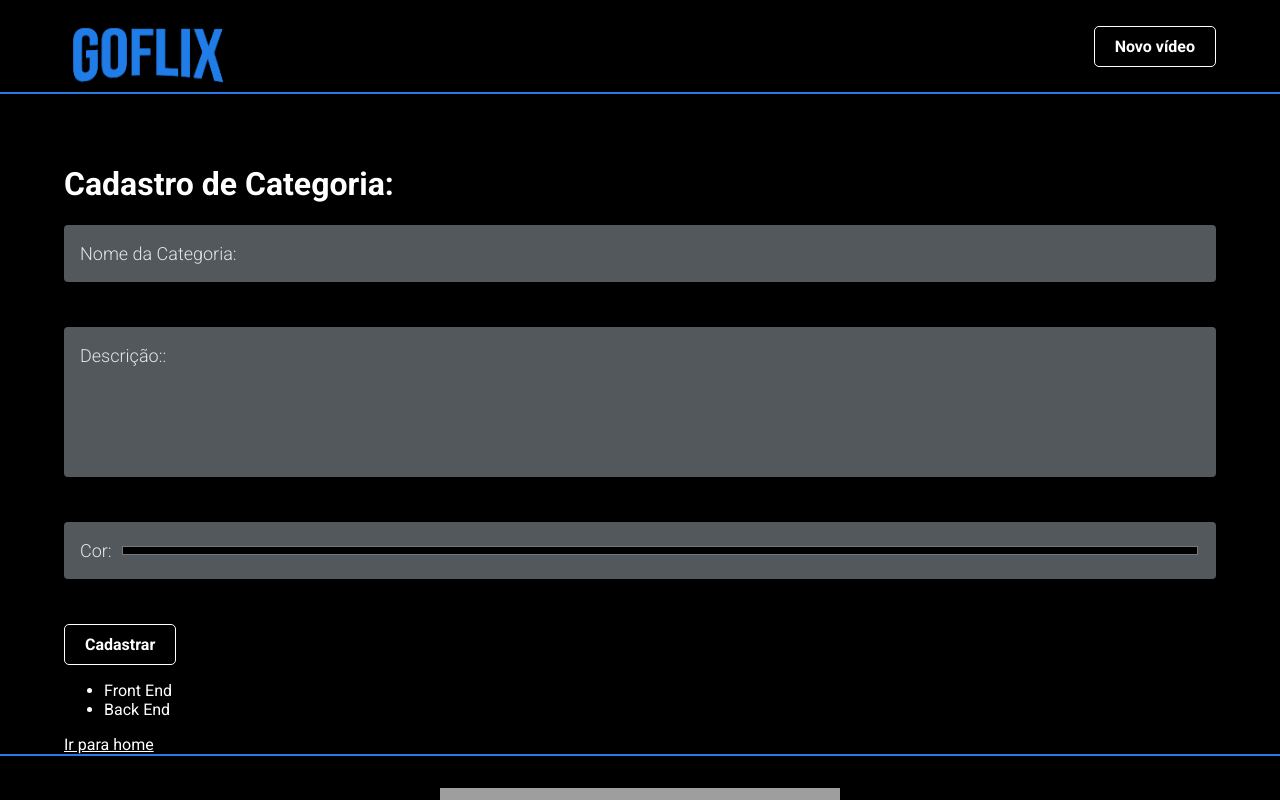
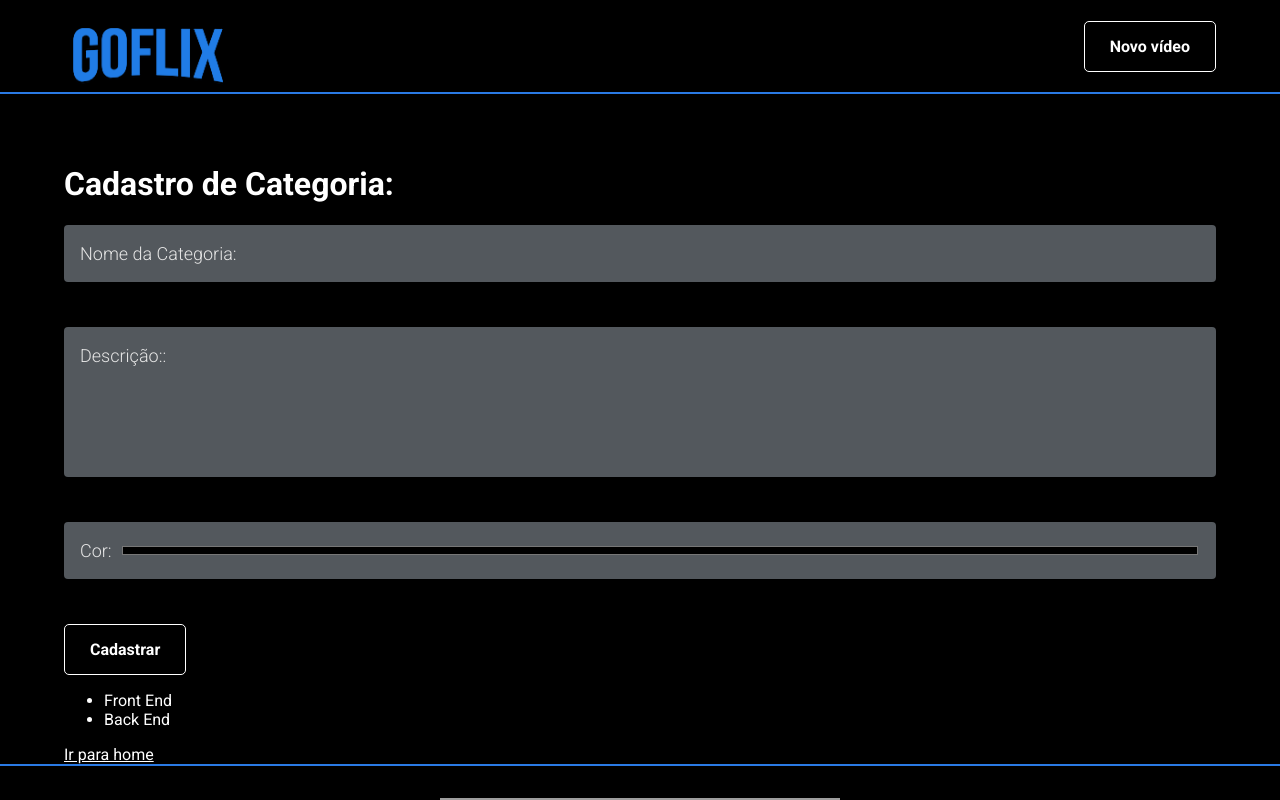
Before and after one commit to AlbertoLucass/TeloFlix, a React (Create React App) app: page /cadastro/categoria in a window 1280 px wide. Shown: the top 800 px of the page. Built offline with nearby package versions, Linux system fonts and the light colour scheme; data requests are answered from the project's data file; grey boxes are pictures that could not be loaded.

Commit message:
Melhorando largura e altura do botão

```diff
--- a/src/components/Button/index.js
+++ b/src/components/Button/index.js
@@ -6,7 +6,7 @@ const Button = styled.button`
     background: var(--black);
     box-sizing: border-box;
     cursor: pointer;
-    padding: 10px 20px;
+    padding: 15px 25px;
     font-style: normal;
     font-weight: bold;
     font-size: 16px;
```
